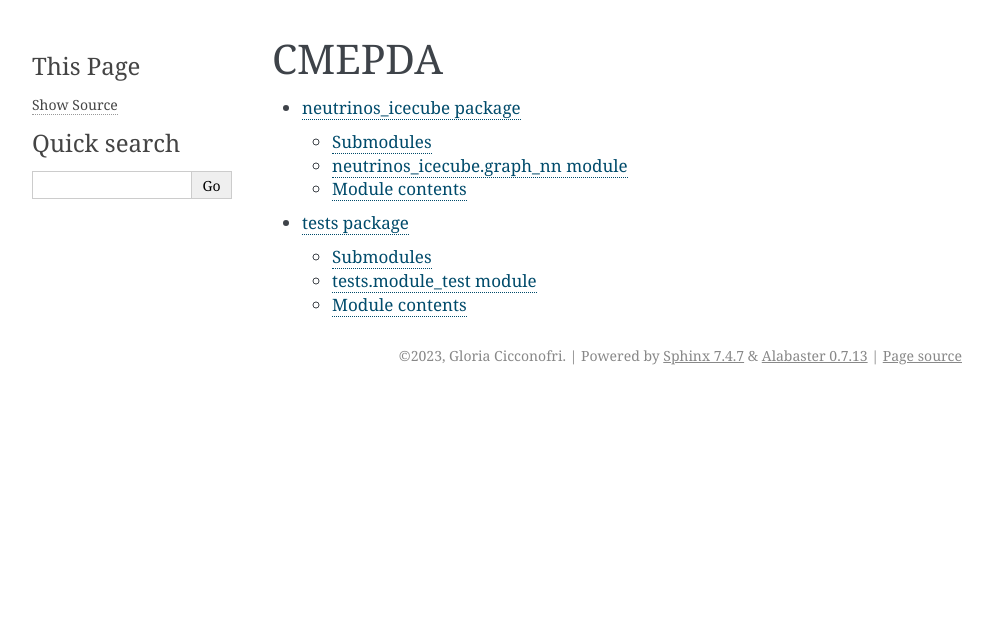
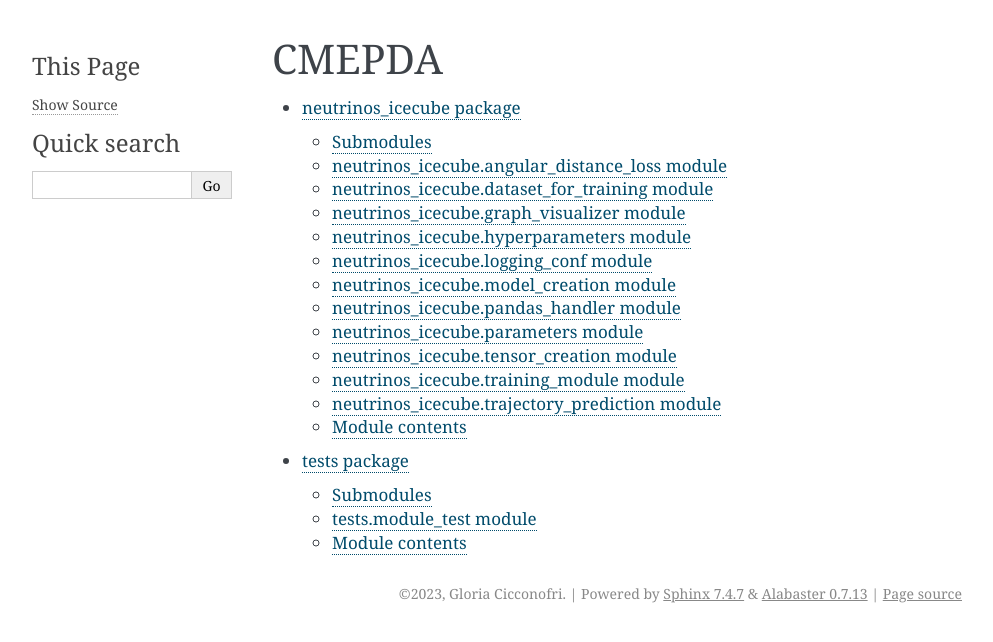
Before and after one commit to gcicconofri098/CMEPDA_project, a Sphinx documentation site: the page built from docs/modules.rst, in a window 1280 px wide. Shown: the top 642 px of the page, without its empty margins (148-1141 px from the left). Built offline with Sphinx 7.4.7, drawn with Linux system fonts in a browser that asks for light colours.

Commit message:
changes in the documentation

```diff
--- a/docs/modules.rst
+++ b/docs/modules.rst
@@ -4,5 +4,6 @@ CMEPDA
 .. toctree::
    :maxdepth: 4
 
+
    neutrinos_icecube
    tests
--- a/docs/neutrinos_icecube.rst
+++ b/docs/neutrinos_icecube.rst
@@ -4,10 +4,90 @@ neutrinos\_icecube package
 Submodules
 ----------
 
-neutrinos\_icecube.graph\_nn module
------------------------------------
+neutrinos\_icecube.angular\_distance\_loss module
+-------------------------------------------------
 
-.. automodule:: neutrinos_icecube.graph_nn
+.. automodule:: neutrinos_icecube.angular_distance_loss
+   :members:
+   :undoc-members:
+   :show-inheritance:
+
+neutrinos\_icecube.dataset\_for\_training module
+------------------------------------------------
+
+.. automodule:: neutrinos_icecube.dataset_for_training
+   :members:
+   :undoc-members:
+   :show-inheritance:
+
+neutrinos\_icecube.graph\_visualizer module
+-------------------------------------------
+
+.. automodule:: neutrinos_icecube.graph_visualizer
+   :members:
+   :undoc-members:
+   :show-inheritance:
+
+neutrinos\_icecube.hyperparameters module
+-----------------------------------------
+
+.. automodule:: neutrinos_icecube.hyperparameters
+   :members:
+   :undoc-members:
+   :show-inheritance:
+
+neutrinos\_icecube.logging\_conf module
+---------------------------------------
+
+.. automodule:: neutrinos_icecube.logging_conf
+   :members:
+   :undoc-members:
+   :show-inheritance:
+
+neutrinos\_icecube.model\_creation module
+-----------------------------------------
+
+.. automodule:: neutrinos_icecube.model_creation
+   :members:
+   :undoc-members:
+   :show-inheritance:
+
+neutrinos\_icecube.pandas\_handler module
+-----------------------------------------
+
+.. automodule:: neutrinos_icecube.pandas_handler
+   :members:
+   :undoc-members:
+   :show-inheritance:
+
+neutrinos\_icecube.parameters module
+------------------------------------
+
+.. automodule:: neutrinos_icecube.parameters
+   :members:
+   :undoc-members:
+   :show-inheritance:
+
+neutrinos\_icecube.tensor\_creation module
+------------------------------------------
+
+.. automodule:: neutrinos_icecube.tensor_creation
+   :members:
+   :undoc-members:
+   :show-inheritance:
+
+neutrinos\_icecube.training\_module module
+------------------------------------------
+
+.. automodule:: neutrinos_icecube.training_module
+   :members:
+   :undoc-members:
+   :show-inheritance:
+
+neutrinos\_icecube.trajectory\_prediction module
+------------------------------------------------
+
+.. automodule:: neutrinos_icecube.trajectory_prediction
    :members:
    :undoc-members:
    :show-inheritance:
```
